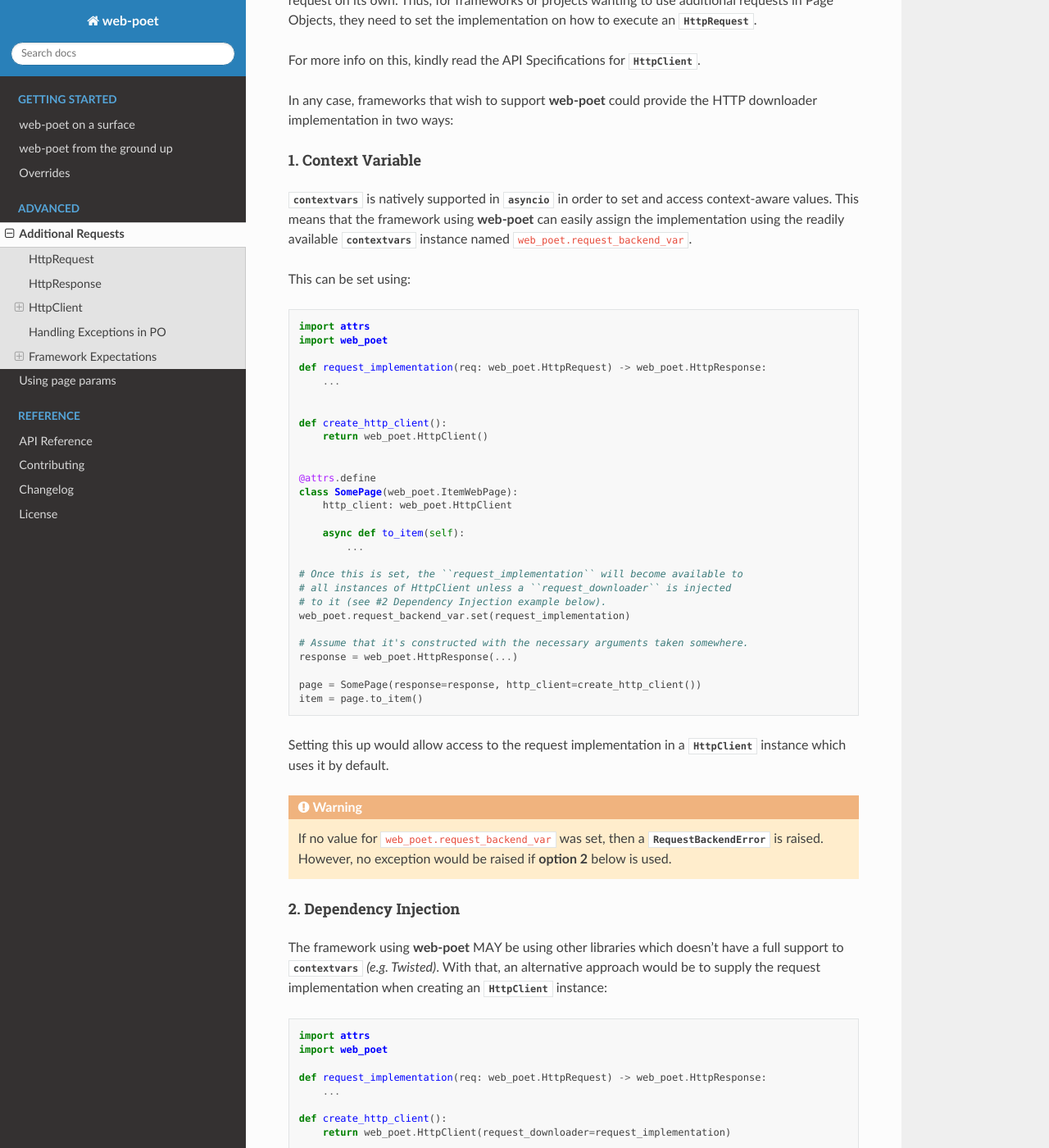
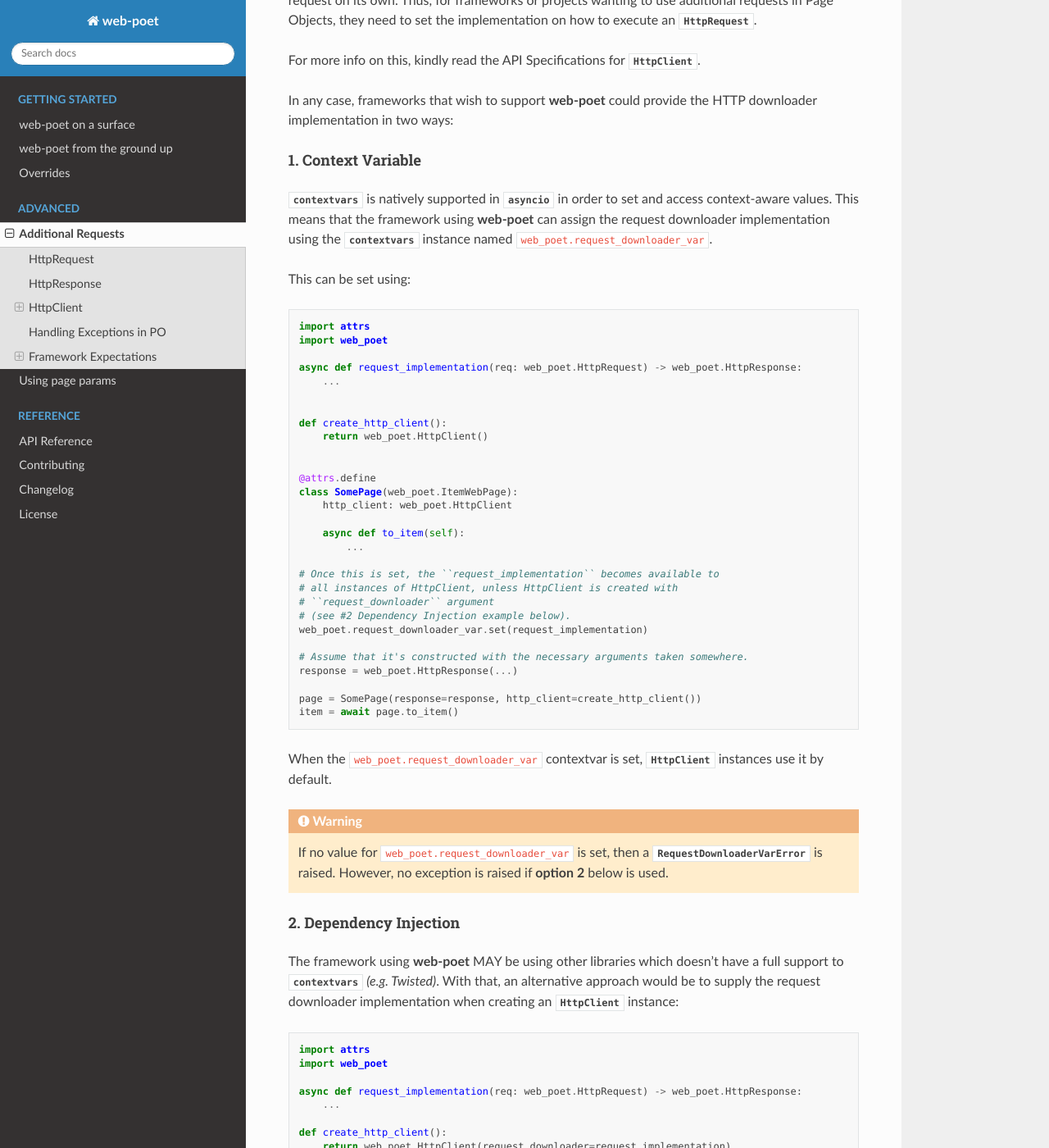
Before and after one commit to scrapinghub/web-poet, a Sphinx documentation site: the page built from docs/advanced/additional-requests.rst, in a window 1280 px wide and 1400 px high, scrolled down 14631 px. Shown: the whole window at 82% size. Built offline with Sphinx 7.4.7 and the Read the Docs theme 2.0.0, drawn with Linux system fonts in a browser that asks for light colours.

Commit message:
rename request_backend_var to request_downloader_var
This is done to make contextvar name consistent with a name of
HttpClient argument.

```diff
--- a/docs/advanced/additional-requests.rst
+++ b/docs/advanced/additional-requests.rst
@@ -815,8 +815,8 @@ HTTP downloader implementation in two ways:
 
 :mod:`contextvars` is natively supported in :mod:`asyncio` in order to set and
 access context-aware values. This means that the framework using **web-poet**
-can easily assign the implementation using the readily available :mod:`contextvars`
-instance named ``web_poet.request_backend_var``.
+can assign the request downloader implementation using the :mod:`contextvars`
+instance named ``web_poet.request_downloader_var``.
 
 This can be set using:
 
@@ -825,7 +825,7 @@ This can be set using:
     import attrs
     import web_poet
 
-    def request_implementation(req: web_poet.HttpRequest) -> web_poet.HttpResponse:
+    async def request_implementation(req: web_poet.HttpRequest) -> web_poet.HttpResponse:
         ...
 
 
@@ -840,25 +840,26 @@ This can be set using:
         async def to_item(self):
             ...
 
-    # Once this is set, the ``request_implementation`` will become available to
-    # all instances of HttpClient unless a ``request_downloader`` is injected
-    # to it (see #2 Dependency Injection example below).
-    web_poet.request_backend_var.set(request_implementation)
+    # Once this is set, the ``request_implementation`` becomes available to
+    # all instances of HttpClient, unless HttpClient is created with
+    # ``request_downloader`` argument
+    # (see #2 Dependency Injection example below).
+    web_poet.request_downloader_var.set(request_implementation)
 
     # Assume that it's constructed with the necessary arguments taken somewhere.
     response = web_poet.HttpResponse(...)
 
     page = SomePage(response=response, http_client=create_http_client())
-    item = page.to_item()
+    item = await page.to_item()
 
-Setting this up would allow access to the request implementation in a
-:class:`~.HttpClient` instance which uses it by default.
+When the ``web_poet.request_downloader_var`` contextvar is set,
+:class:`~.HttpClient` instances use it by default.
 
 .. warning::
 
-    If no value for ``web_poet.request_backend_var`` was set, then a
-    :class:`~.RequestBackendError` is raised. However, no exception would
-    be raised if **option 2** below is used.
+    If no value for ``web_poet.request_downloader_var`` is set, then a
+    :class:`~.RequestDownloaderVarError` is raised. However, no exception is
+    raised if **option 2** below is used.
 
 
 2. Dependency Injection
@@ -866,15 +867,15 @@ Setting this up would allow access to the request implementation in a
 
 The framework using **web-poet** MAY be using other libraries which doesn't
 have a full support to :mod:`contextvars` `(e.g. Twisted)`. With that, an
-alternative approach would be to supply the request implementation when creating
-an :class:`~.HttpClient` instance:
+alternative approach would be to supply the request downloader implementation
+when creating an :class:`~.HttpClient` instance:
 
 .. code-block:: python
 
     import attrs
     import web_poet
 
-    def request_implementation(req: web_poet.HttpRequest) -> web_poet.HttpResponse:
+    async def request_implementation(req: web_poet.HttpRequest) -> web_poet.HttpResponse:
         ...
 
     def create_http_client():
@@ -892,7 +893,7 @@ an :class:`~.HttpClient` instance:
     response = web_poet.HttpResponse(...)
 
     page = SomePage(response=response, http_client=create_http_client())
-    item = page.to_item()
+    item = await page.to_item()
 
 From the code sample above, we can see that every time an :class:`~.HttpClient`
 is created for Page Objects needing an ``http_client``, the specific **request
--- a/web_poet/__init__.py
+++ b/web_poet/__init__.py
@@ -13,7 +13,7 @@ from .page_inputs import (
     ResponseUrl,
 )
 from .pages import Injectable, ItemPage, ItemWebPage, WebPage
-from .requests import request_backend_var
+from .requests import request_downloader_var
 
 default_registry = PageObjectRegistry()
 handle_urls = default_registry.handle_urls
```
Also changed, not shown: 4 other files.
